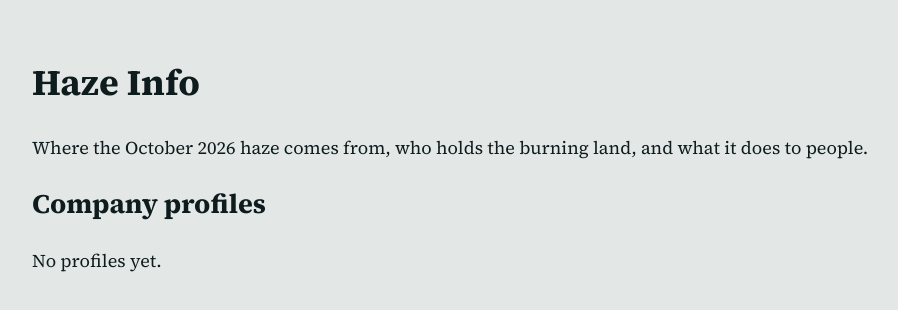
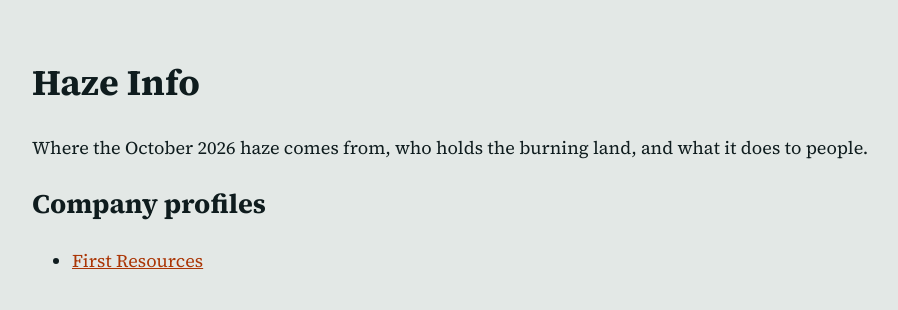
Before and after one commit to leejianrong/haze-info, a Svelte app: page / in a window 1280 px wide. Shown: the top 310 px of the page, without its empty margins (84-982 px from the left). Built offline with nearby package versions, Linux system fonts and the light colour scheme.

Commit message:
Add first fully sourced company profile (HAZE-5) (#7)
* Add first fully sourced company profile (HAZE-5)

* Cite ownership link and use sourced region for First Resources

```diff
--- /dev/null
+++ b/src/data/companies/first-resources.json
@@ -0,0 +1,102 @@
+{
+  "slug": "first-resources",
+  "name": "First Resources",
+  "parent": {
+    "name": "First Resources Limited (SGX: EB5)",
+    "listed": true
+  },
+  "summary": "First Resources is a Singapore-listed palm oil group. Greenpeace's report of 5 October 2026 named it among Singapore-linked companies whose concessions contained smoke-source points, and the company has published a response. The burned area shown is for one subsidiary concession, PT Limpah Sejahtera, from Nusantara Atlas satellite data as reported by The Jakarta Post. The financial and land figures are group-wide figures from the listed parent's filings and are not the subsidiary's. This profile does not establish who lit any fire.",
+  "concessions": [
+    {
+      "name": "PT Limpah Sejahtera",
+      "sector": "palm",
+      "region": "Kalimantan",
+      "burnedHa": {
+        "value": 519,
+        "unit": "ha",
+        "source": {
+          "title": "Local, foreign firms own largest burned concessions in Indonesia's Kalimantan",
+          "url": "https://asianews.network/local-foreign-firms-own-largest-burned-concessions-in-indonesias-kalimantan/",
+          "publisher": "Asia News Network (republishing The Jakarta Post)"
+        },
+        "asOf": "2026-09-11",
+        "method": "Burned area inside the concession for January to July 2026, as measured by Nusantara Atlas and reported by The Jakarta Post (published 11 September 2026). We did not measure it ourselves and have not seen the underlying Nusantara Atlas dataset. The article lists PT Limpah Sejahtera tenth among the ten Kalimantan concessions with the largest burned area."
+      },
+      "allegationStatus": "detected",
+      "evidence": [
+        {
+          "kind": "burn-scar",
+          "summary": "Nusantara Atlas satellite data, as reported by The Jakarta Post, show 519 ha burned inside the concession between January and July 2026. This is satellite detection of burned area. It does not show how the fires began.",
+          "source": {
+            "title": "Local, foreign firms own largest burned concessions in Indonesia's Kalimantan",
+            "url": "https://asianews.network/local-foreign-firms-own-largest-burned-concessions-in-indonesias-kalimantan/",
+            "publisher": "Asia News Network (republishing The Jakarta Post)"
+          },
+          "asOf": "2026-09-11"
+        },
+        {
+          "kind": "ownership",
+          "summary": "First Resources' SGX announcement of 26 February 2021 states that PT Borneo Ketapang Permai, a direct subsidiary of First Resources, held 94.62% of PT Limpah Sejahtera after a share subscription.",
+          "source": {
+            "title": "Announcement pursuant to Rule 706A of the Listing Manual, 26 February 2021",
+            "url": "https://links.sgx.com/1.0.0/corporate-announcements/EQB0489WPGO7NMQ5/649770_Announcement_pursuant_to_Rule_706A_of_the_Listing_Manual_26_February_2021.pdf",
+            "publisher": "Singapore Exchange (First Resources Limited)"
+          },
+          "asOf": "2021-02-26"
+        }
+      ],
+      "response": {
+        "status": "published",
+        "summary": "In an SGX statement on 15 October 2026, as reported by Mothership, First Resources disputed suggestions that fires began on its plantations. It said some fires began outside its concession boundaries before spreading into areas it manages, and that hotspots within or near a concession do not, by themselves, establish the origin of a fire. It said fires from outside its boundaries were in some cases too massive and fast-spreading to be fully contained, and linked the 2026 fire risk to prolonged dry conditions associated with El Nino. It said firefighting teams were on standby at the perimeter from the first hotspot detection. This is a group statement about its West Kalimantan operations, not a statement about PT Limpah Sejahtera alone. We have not read the SGX filing itself.",
+        "source": {
+          "title": "Two Singapore-listed palm oil firms named in Greenpeace report on Indonesian plantation fires",
+          "url": "https://mothership.sg/2026/10/two-singapore-listed-palm-oil-firms-greenpeace-report-indonesian-plantation-fires/",
+          "publisher": "Mothership"
+        },
+        "asOf": "2026-10-15"
+      },
+      "summary": "Greenpeace's 5 October 2026 report named First Resources among Singapore-linked companies tied to concessions with smoke-source points (reported by Mothership and The Edge Malaysia). The sources we opened do not say that PT Limpah Sejahtera itself was named in that report, so this concession is rated on satellite detection only."
+    }
+  ],
+  "financials": {
+    "basis": "listed-parent",
+    "parent": "First Resources Limited (SGX: EB5), group figures, not PT Limpah Sejahtera's",
+    "fiscalYear": "FY2025 (year to 31 December 2025)",
+    "currency": "USD",
+    "revenue": {
+      "value": 1661.1,
+      "unit": "US$ million",
+      "source": {
+        "title": "First Resources 2H2025 and FY2025 Results Presentation (slide 6, Income Statement Highlights)",
+        "url": "https://links.sgx.com/1.0.0/corporate-announcements/FM1YCYQ6L52OC90Y/876467_First%20Resources%202H2025%20and%20FY2025%20Results%20Presentation.pdf",
+        "publisher": "First Resources Limited via SGX"
+      },
+      "asOf": "2025-12-31",
+      "method": "Group sales for the financial year ended 31 December 2025, taken as printed in the results presentation dated 27 February 2026. Reported in US dollars and not converted. Includes PT Austindo Nusantara Jaya Tbk from its acquisition in May 2025."
+    },
+    "netProfit": {
+      "value": 353.9,
+      "unit": "US$ million",
+      "source": {
+        "title": "First Resources 2H2025 and FY2025 Results Presentation (slide 6, Income Statement Highlights)",
+        "url": "https://links.sgx.com/1.0.0/corporate-announcements/FM1YCYQ6L52OC90Y/876467_First%20Resources%202H2025%20and%20FY2025%20Results%20Presentation.pdf",
+        "publisher": "First Resources Limited via SGX"
+      },
+      "asOf": "2025-12-31",
+      "method": "Group profit attributable to owners of the Company for the financial year ended 31 December 2025, as printed in the results presentation dated 27 February 2026 (footnote 2). Reported in US dollars and not converted. The company's separately stated underlying net profit is a different figure."
+    }
+  },
+  "landHeldHa": {
+    "value": 272616,
+    "unit": "ha",
+    "source": {
+      "title": "First Resources 2H2025 and FY2025 Results Presentation (slide 17, Oil Palm Plantation Area)",
+      "url": "https://links.sgx.com/1.0.0/corporate-announcements/FM1YCYQ6L52OC90Y/876467_First%20Resources%202H2025%20and%20FY2025%20Results%20Presentation.pdf",
+      "publisher": "First Resources Limited via SGX"
+    },
+    "asOf": "2025-12-31",
+    "method": "Total planted oil palm area (nucleus 231,759 ha plus plasma 40,857 ha) as at 31 December 2025, as printed by the company. This is the group-wide planted area, not the subsidiary's, and not the total land bank, which we could not find in the filing we read.",
+    "note": "Planted area only. Total concession area is not shown here."
+  },
+  "environmentalImpact": []
+}
--- a/src/data/schema.ts
+++ b/src/data/schema.ts
@@ -46,7 +46,14 @@
 export const SECTORS = ['palm', 'pulpwood', 'mining', 'logging', 'other'] as const
 
 export const EvidenceSchema = z.object({
-  kind: z.enum(['burn-scar', 'hotspot', 'ngo-report', 'ministry-action', 'court-ruling']),
+  kind: z.enum([
+    'burn-scar',
+    'hotspot',
+    'ngo-report',
+    'ministry-action',
+    'court-ruling',
+    'ownership',
+  ]),
   summary: z.string().min(1),
   source: SourceSchema,
   asOf: isoDate,
```
